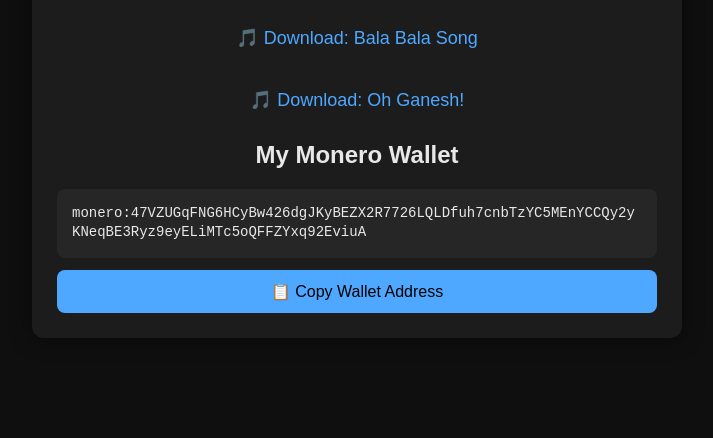
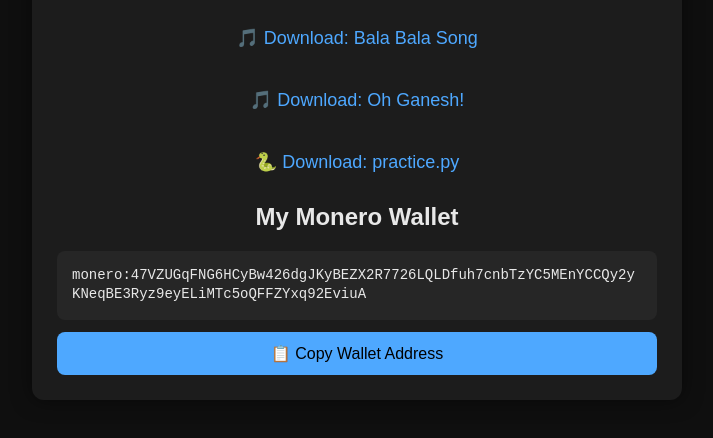
Before and after one commit to gmrmad1/site, a plain HTML site: page index.html in a window 1280 px wide. Shown: the part 170-608 px from the top of the page, without its empty margins (283-996 px from the left). Drawn offline with Linux system fonts and the light colour scheme.

Commit message:
Update index.html
practice.py

```diff
--- a/index.html
+++ b/index.html
@@ -96,6 +96,10 @@
         <a href="Oh Ganesh!.mp3" download>🎵 Download: Oh Ganesh!</a>
     </div>
 
+    <div class="download">
+    <a href="practice.py" download>🐍 Download: practice.py</a>
+    </div>
+
     <h2>My Monero Wallet</h2>
 
     <div class="wallet-box" id="wallet">
```
